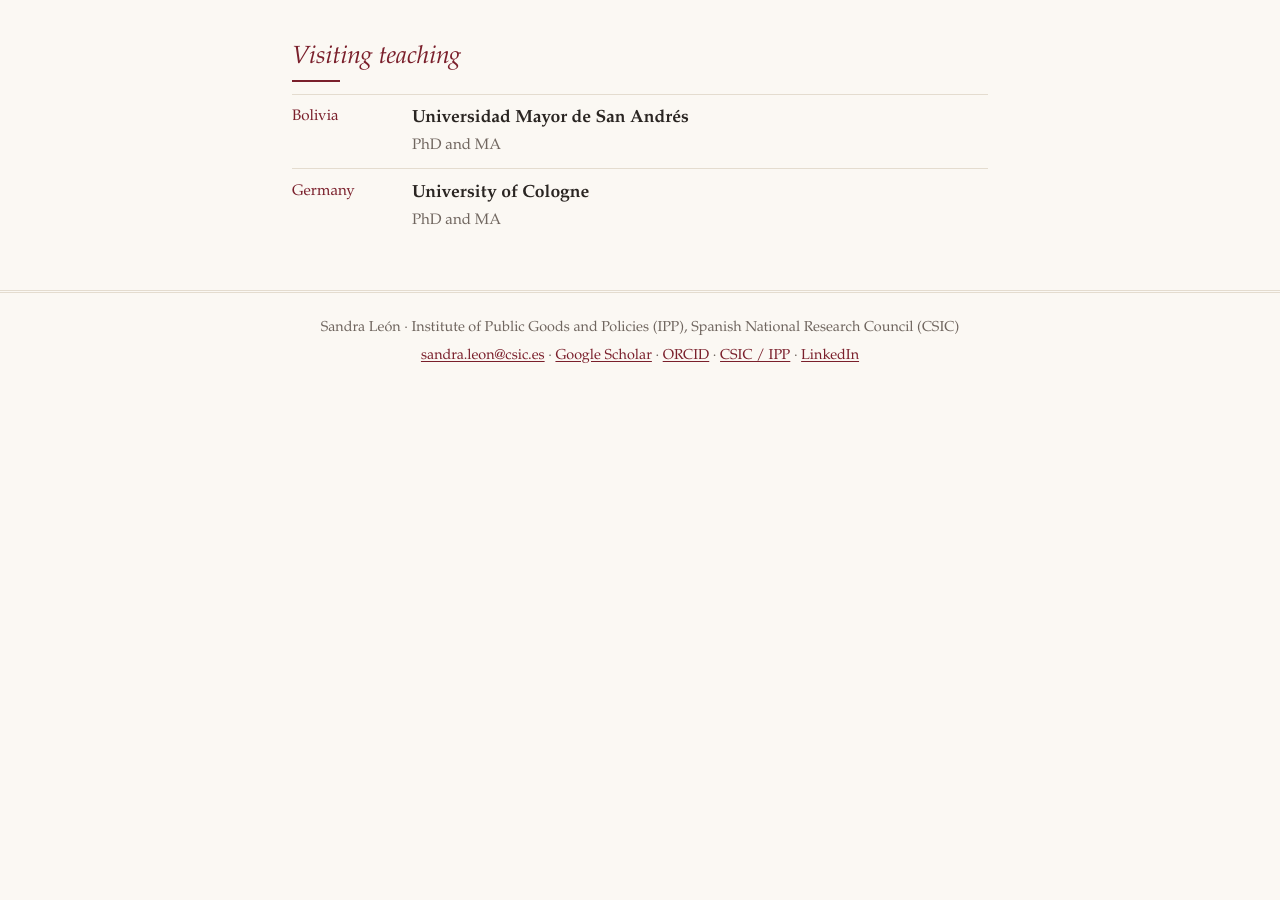
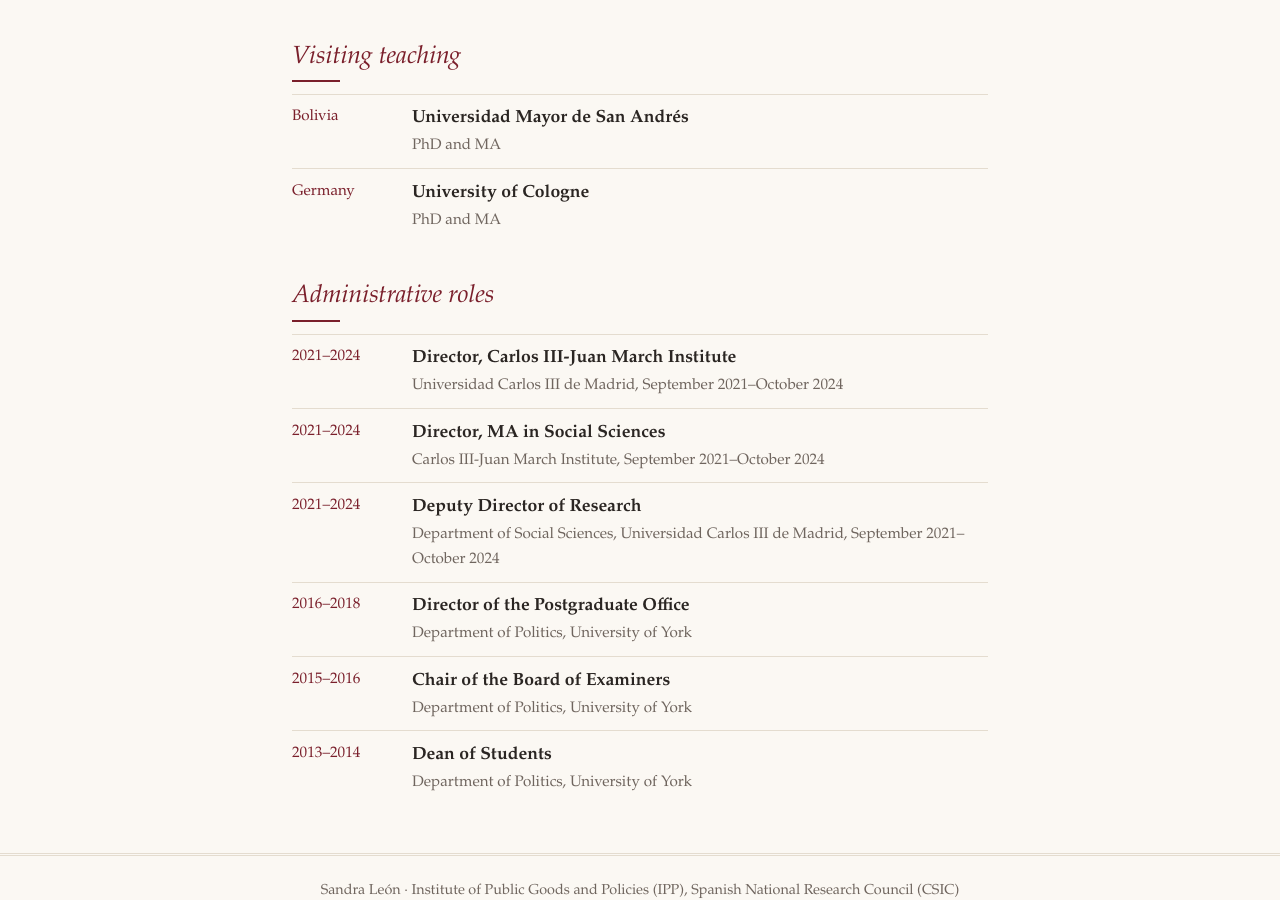
Before and after one commit to sandraleonalfonso/Sandra-Leon, a Jekyll site: the page built from teaching.md, in a window 1280 px wide and 900 px high, scrolled down 1233 px. Built offline with Jekyll 4.4.1, drawn with Linux system fonts in a browser that asks for light colours; before the commit the page ends 1638 px from its top, so only the background shows below that.

Commit message:
Teaching: add administrative roles
Co-Authored-By: Claude Opus 5.5 (1M context) <noreply@anthropic.com>
Claude-Session: https://claude.ai/code/session_01Csi1G9zYbePJE1osHYZ3KG

```diff
--- a/teaching.md
+++ b/teaching.md
@@ -27,3 +27,20 @@ My aim is to give students the knowledge and analytical tools to critically exam
   <dt>Germany</dt>
   <dd><span class="tl-role">University of Cologne</span><span class="tl-org">PhD and MA</span></dd>
 </dl>
+
+## Administrative roles
+
+<dl class="timeline">
+  <dt>2021–2024</dt>
+  <dd><span class="tl-role">Director, Carlos III-Juan March Institute</span><span class="tl-org">Universidad Carlos III de Madrid, September 2021–October 2024</span></dd>
+  <dt>2021–2024</dt>
+  <dd><span class="tl-role">Director, MA in Social Sciences</span><span class="tl-org">Carlos III-Juan March Institute, September 2021–October 2024</span></dd>
+  <dt>2021–2024</dt>
+  <dd><span class="tl-role">Deputy Director of Research</span><span class="tl-org">Department of Social Sciences, Universidad Carlos III de Madrid, September 2021–October 2024</span></dd>
+  <dt>2016–2018</dt>
+  <dd><span class="tl-role">Director of the Postgraduate Office</span><span class="tl-org">Department of Politics, University of York</span></dd>
+  <dt>2015–2016</dt>
+  <dd><span class="tl-role">Chair of the Board of Examiners</span><span class="tl-org">Department of Politics, University of York</span></dd>
+  <dt>2013–2014</dt>
+  <dd><span class="tl-role">Dean of Students</span><span class="tl-org">Department of Politics, University of York</span></dd>
+</dl>
```
Also changed, not shown: es/docencia.md (+17 -0 lines).
